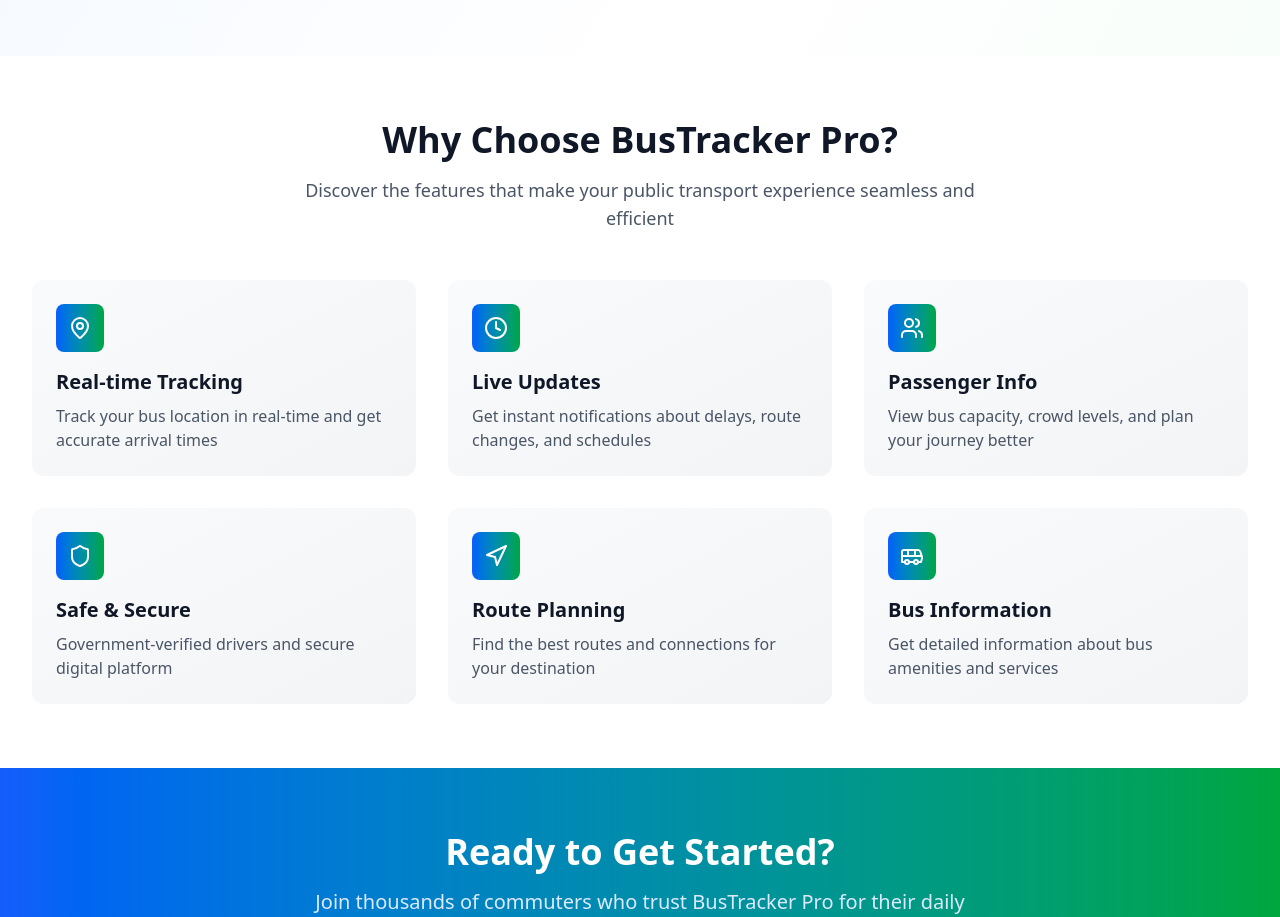
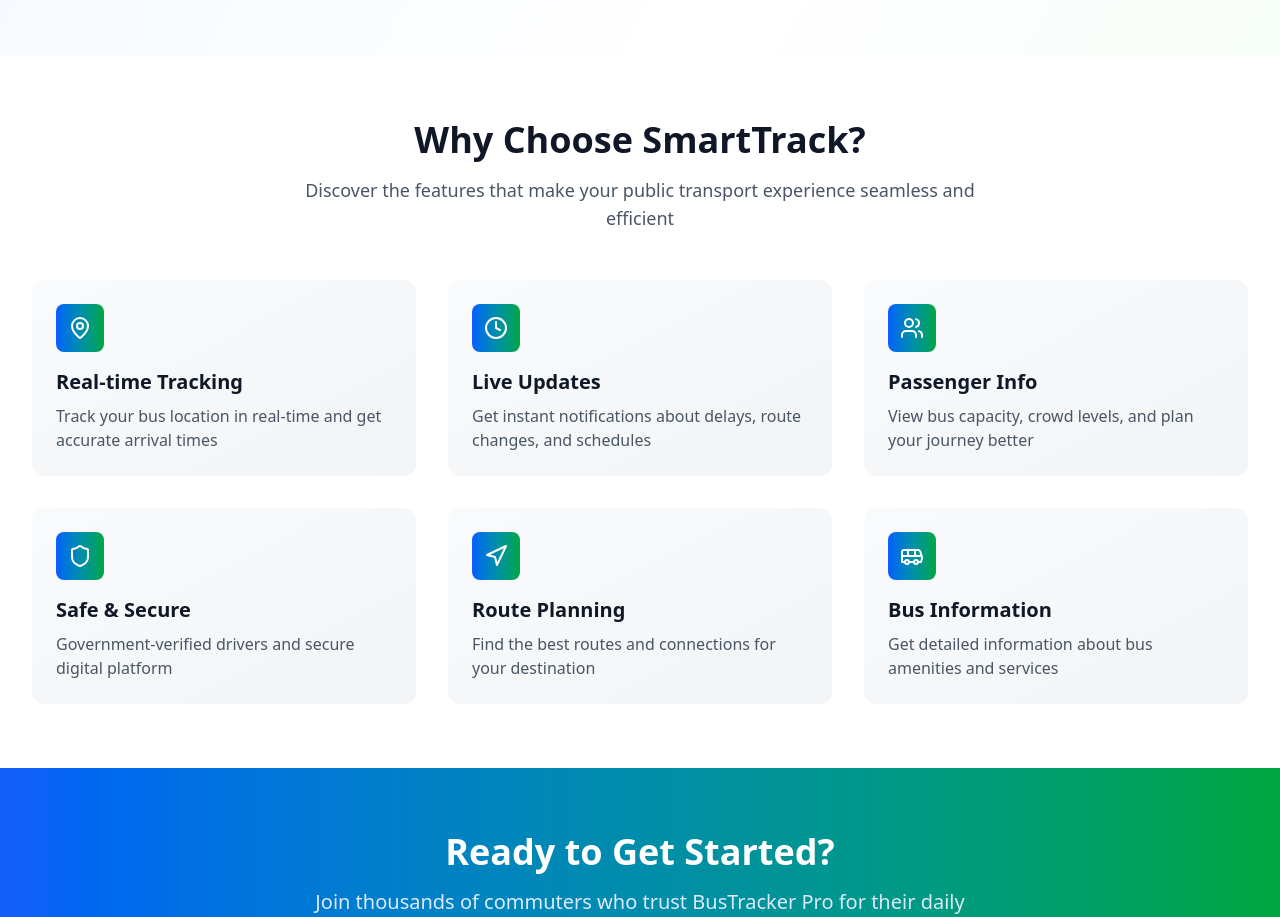
Before and after one commit to chaitanyaj2121/whereismybus, a React (Vite) app in the folder client/: page / in a window 1280 px wide. Shown: the part 1000-1917 px from the top of the page. Built offline with nearby package versions, Linux system fonts and the light colour scheme.

Commit message:
changed the shown text to marathi

```diff
--- a/client/src/components/MainHomePage.jsx
+++ b/client/src/components/MainHomePage.jsx
@@ -136,7 +136,7 @@
         <div className="max-w-7xl mx-auto px-4 sm:px-6 lg:px-8">
           <div className="text-center mb-12">
             <h2 className="text-3xl md:text-4xl font-bold text-gray-900 mb-4">
-              Why Choose BusTracker Pro?
+              Why Choose SmartTrack?
             </h2>
             <p className="text-lg text-gray-600 max-w-2xl mx-auto">
               Discover the features that make your public transport experience
--- a/client/src/components/SearchResultPage.jsx
+++ b/client/src/components/SearchResultPage.jsx
@@ -261,7 +261,7 @@
                         </p>
                         <p className="text-green-700 text-sm flex items-center">
                           <MapPin className="h-4 w-4 mr-2 text-green-600" />
-                          Current Stop: {
+                          पुढील स्टॉप : {
                             route.matchingSession.currentStopName
                           }{" "}
                           (Stop {route.matchingSession.currentStopIndex + 1})
```
